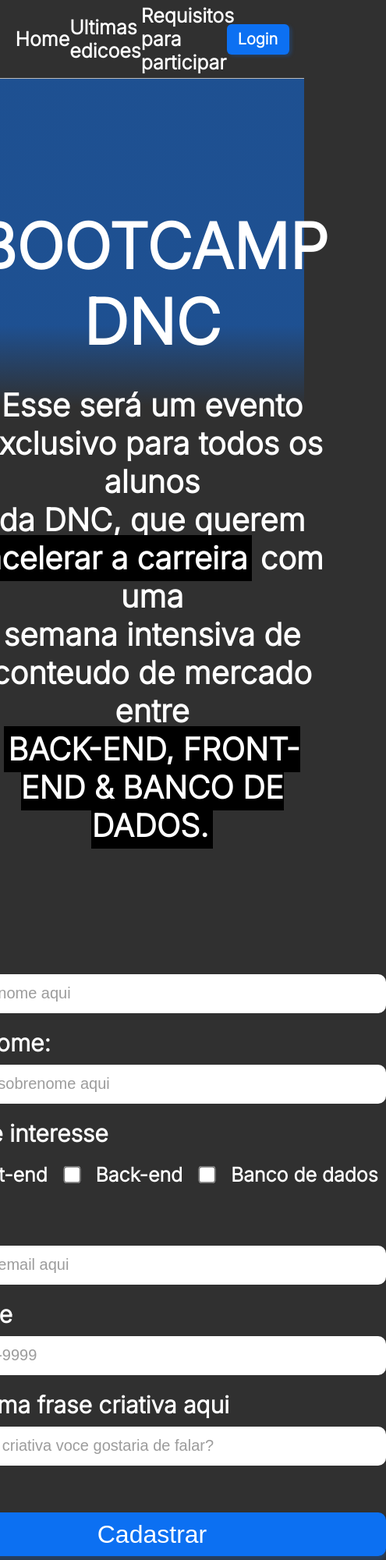
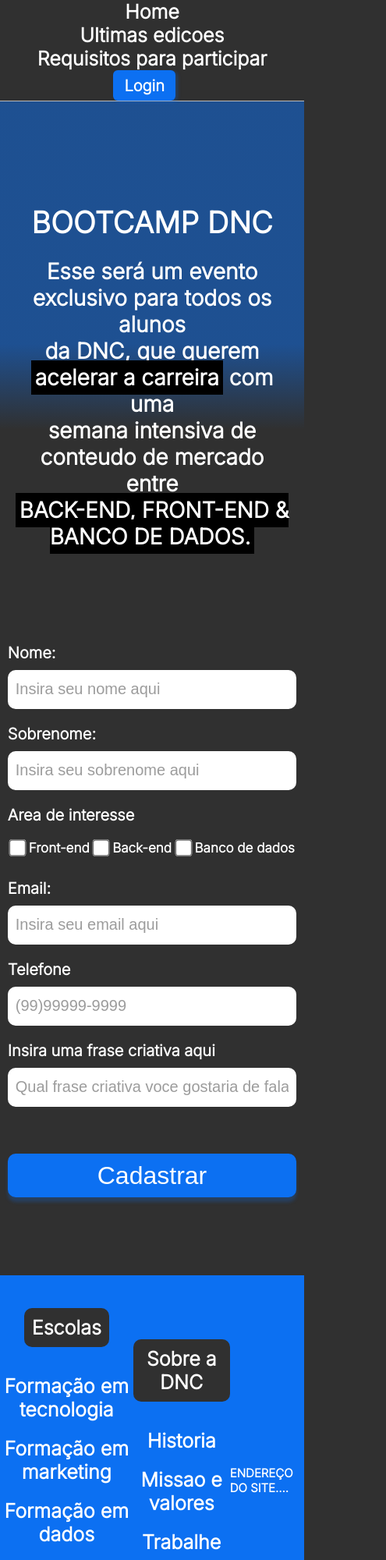
Before and after one commit to matheeeusm/bootcamp-dnc, a plain HTML site: page index.html in a window 390 px wide. Shown: the top 2000 px of the page at 78% size, 495 px wide, since content can reach past the window. Drawn offline with Linux system fonts and the light colour scheme.

Commit message:
adicionando mediaquery para mobile

```diff
--- a/index.html
+++ b/index.html
@@ -70,5 +70,59 @@
         </form>
     </section>
 
+    <footer>
+      <div class="linha1">
+        <nav>
+          <h5>Escolas</h5>
+          <ul>
+            <li>
+              <a href="">Formação em tecnologia</a>
+            </li>
+            <li>
+              <a href="">Formação em marketing</a>
+            </li>
+            <li>
+              <a href="">Formação em dados</a>
+            </li>
+            <li>
+              <a href="">Formação em projetos</a>
+            </li>
+            <li>
+              <a href="">Formação em produtos</a>
+            </li>
+          </ul>
+
+        </nav>
+        <nav>
+          <h5>Sobre a DNC</h5>
+          <ul>
+            <li>
+              <a href="">Historia</a>
+            </li>
+            <li>
+              <a href="">Missao e valores</a>
+            </li>
+            <li>
+              <a href="">Trabalhe conosco</a>
+            </li>
+            <li>
+              <a href="">Conteudo gratuito</a>
+            </li>
+          </ul>
+
+        </nav>
+        <div class="endereco">
+          ENDEREÇO DO SITE....
+
+        </div>
+      </div>
+      <div class="linha2">
+        <a href="">Termos de uso</a>
+        <a href="">Politica de privacidade</a>
+
+      </div>
+
+    </footer>
+
 </body>
 </html>
--- a/style.css
+++ b/style.css
@@ -141,3 +141,117 @@
     box-shadow: 0px 6px 4px rgba(12, 112, 242, 0.25);
     cursor: pointer;
 }
+
+/* Footer */
+
+footer{
+    background-color: #0C70F2;
+    width: 100%;
+}
+footer .linha1{
+    display: flex;
+    justify-content: space-around;
+    align-items: center;
+}
+footer ul{
+    list-style: none;
+    margin: 0px;
+    padding: 0px;
+}
+footer nav{
+    display: flex;
+    flex-direction: column;
+    align-items: center;
+}
+footer h5{
+    text-align: center;
+    color: white;
+    font-weight: 800;
+    font-size: 25px;
+    font-family: Inter;
+    background-color: #303030;
+    border-radius: 10px;
+    padding: 10px 10px 10px 10px;
+    margin-bottom: 15px;
+}
+footer ul li{
+    text-align: center;
+    color: white;
+    font-weight: 600;
+    font-size: 25px;
+    font-family: Inter;
+    margin: 20px 0px 20px 0px;
+}
+footer ul li a{
+    color: white;
+    text-decoration: none;
+}
+footer ul li a:hover{
+    color: #BABABA;
+}
+footer .endereco{
+    font-family: Inter;
+    font-weight:600;
+    font-size: 15px;
+    color: white;
+}
+footer .linha2{
+    height: 35px;
+    display: flex;
+    justify-content: center;
+    margin: 0px;
+    padding: 10px;
+
+}
+footer .linha2 a{
+    font-family: Inter;
+    font-size: 18px;
+    font-weight: 600;
+    color: white;
+    text-decoration: none;
+    padding: 5px;
+}
+footer .linha2 a:first-child{
+    border-right: 3px solid white;
+}
+footer .linha2 a:hover{
+    color: #BABABA;
+}
+
+@media only screen and (max-width: 600px){
+
+    #principal{
+        display: flex;
+        flex-direction: column;
+        height: auto;
+    }
+    #menu{
+        flex-direction: column;
+        width: 100%;
+        margin: 0px;
+    }
+    menu a{
+        height: 50px;
+        display: flex;
+        align-items: center;
+    }
+    principal button{
+        width: 100%;
+        margin: 0px;
+}
+section h1{
+    font-size: 38px;
+}
+section h2{
+    font-size: 28px;
+    padding-right: 15px;
+    padding-left: 15px;
+}
+form{
+    width: 95%;
+    font-size: 20px;
+}
+.checkbox-itens label{
+    font-size: 17px;
+}
+}
```
